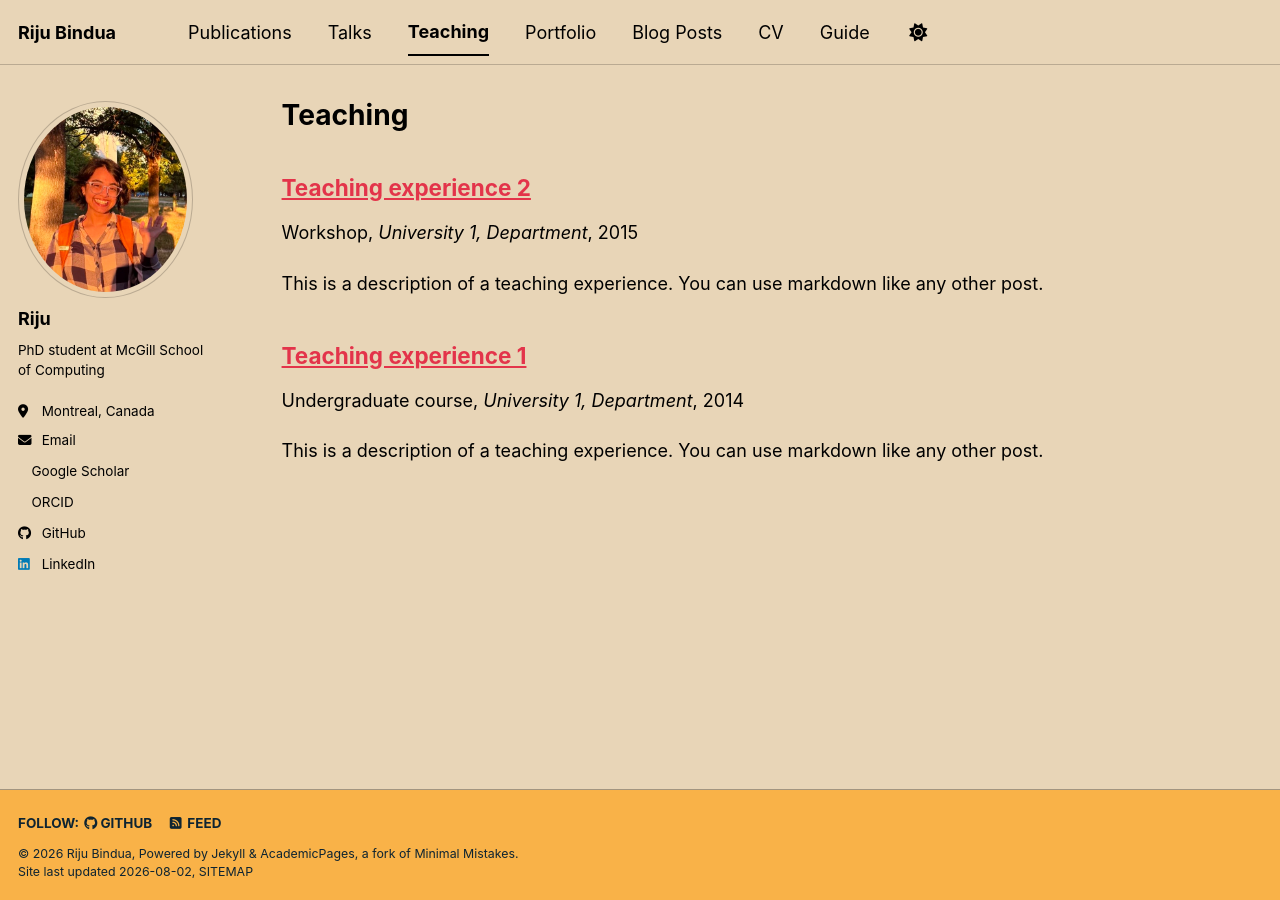
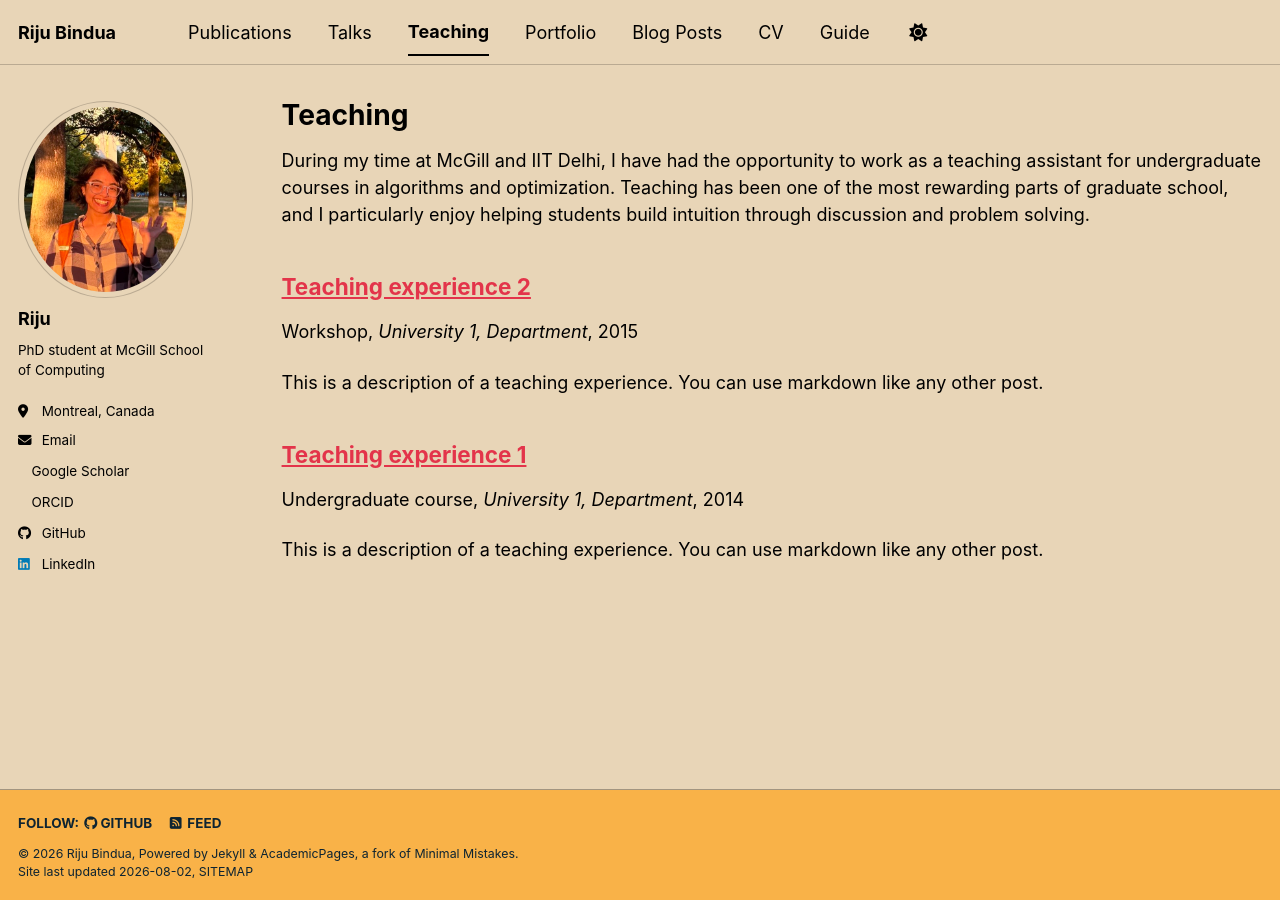
Before and after one commit to binduariju/binduariju.github.io, a Jekyll site: the page built from _pages/teaching.html, in a window 1280 px wide. Built offline with Jekyll 4.4.1, drawn with Linux system fonts in a browser that asks for light colours; a style sheet for code colours, icons or effects is not loaded.

Commit message:
Add teaching experience section to teaching page
Added a paragraph about teaching experience at McGill and IIT Delhi.

```diff
--- a/_pages/teaching.html
+++ b/_pages/teaching.html
@@ -5,6 +5,10 @@ permalink: /teaching/
 author_profile: true
 ---
 
+<p>
+During my time at McGill and IIT Delhi, I have had the opportunity to work as a teaching assistant for undergraduate courses in algorithms and optimization. Teaching has been one of the most rewarding parts of graduate school, and I particularly enjoy helping students build intuition through discussion and problem solving.
+</p>
+
 {% include base_path %}
 
 {% for post in site.teaching reversed %}
```
